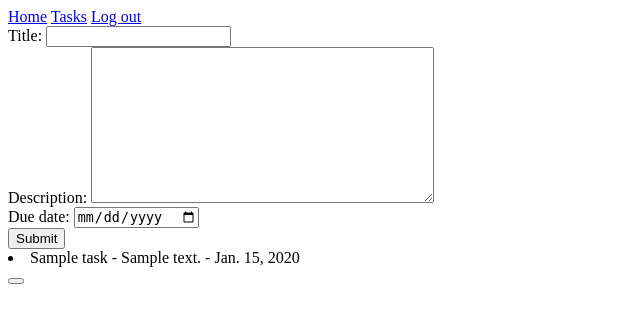
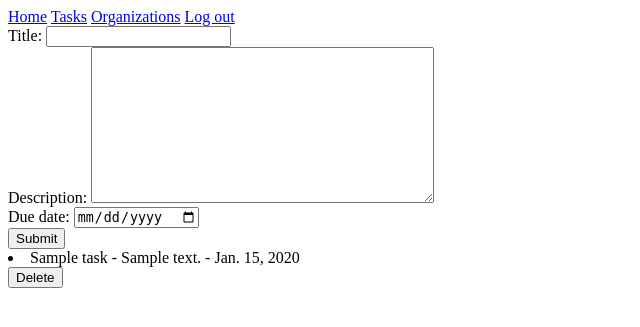
Before and after one commit to akgunkaya/projectfundjango, a Django app: page /tasks/ in a window 1280 px wide. Shown: the top 327 px of the page, without its empty margins (0-640 px from the left). Run offline with Django 4.2, Linux system fonts and the light colour scheme; a user stored in the database is signed in; tables that the repository leaves empty hold one stand-in row (values such as "Sample post").

Commit message:
started adding organization functionality

```diff
--- a/taskapp/forms.py
+++ b/taskapp/forms.py
@@ -1,7 +1,7 @@
 from django import forms
 from django.contrib.auth.forms import UserCreationForm
 from django.contrib.auth.models import User
-from .models import Task
+from .models import Task, Organization
 
 class SignupForm(UserCreationForm):
     class Meta:
@@ -20,3 +20,8 @@ class CreateTaskForm(forms.ModelForm):
     class Meta:
         model = Task
         fields = ['title', 'description', 'due_date']
+
+class CreateOrganizationForm(forms.ModelForm):
+    class Meta:
+        model = Organization
+        fields = ['name']
--- a/taskapp/models.py
+++ b/taskapp/models.py
@@ -1,6 +1,13 @@
 from django.db import models
+from django.contrib.auth.models import User
 
-# Create your models here.
+class Organization(models.Model):
+    name = models.CharField(max_length=100)
+    users = models.ManyToManyField(User)
+
+    def __str__(self):
+        return self.name
+
 class Task(models.Model):
     STATUS_CHOICES = [
     ('TODO', 'To Do'),
@@ -11,6 +18,8 @@ class Task(models.Model):
     title = models.CharField(max_length=100)
     description = models.TextField()
     due_date = models.DateField()
+    organization = models.ForeignKey(Organization, on_delete=models.CASCADE)
+    assigned_to = models.ForeignKey(User, on_delete=models.SET_NULL, null=True)
     status = models.CharField(max_length=12, choices=STATUS_CHOICES, default='TODO')
     created_at = models.DateTimeField(auto_now_add=True)
     updated_at = models.DateTimeField(auto_now=True)
--- a/taskapp/templates/base.html
+++ b/taskapp/templates/base.html
@@ -19,6 +19,7 @@
             <a href="{% url 'home' %}">Home</a>
             {% if user.is_authenticated %}
                 <a href="{% url 'tasks' %}">Tasks</a>
+                <a href="{% url 'organizations' %}">Organizations</a>
                 <a href="{% url 'logout' %}">Log out</a>
             {% else %}
                 <a href="{% url 'login' %}">Login</a>
--- /dev/null
+++ b/taskapp/templates/organizations/partials/create_organization_form.html
@@ -0,0 +1,5 @@
+<form method="POST" hx-post="{% url 'organizations' %}" hx-target="#organizations-response" hx-swap="innerHTML">
+  {% csrf_token %}
+  {{ form.as_div }}
+  <button type="submit">Submit</button>
+</form>
--- a/taskapp/templates/tasks/partials/list_tasks.html
+++ b/taskapp/templates/tasks/partials/list_tasks.html
@@ -1,4 +1,8 @@
 {% for task in tasks %}
-  <li>{{ task }} - {{ task.description }} - {{task.due_date}}</li>
-  <button hx-post=></button>
+  <div id="task-item-{{ task.id }}">
+    <li>{{ task }} - {{ task.description }} - {{task.due_date}}</li>
+    <button hx-post="{% url 'delete_task' task.id %}" hx-confirm="Are you sure?" hx-target="#task-item-{{ task.id }}" hx-swap="outerHTML">
+      Delete
+    </button>
+  </div>
 {% endfor %}
--- a/taskapp/templates/tasks/partials/task_form.html
+++ b/taskapp/templates/tasks/partials/task_form.html
@@ -1,4 +1,4 @@
-<form method="GET" hx-post="{% url 'tasks' %}" hx-target="#tasks-response" hx-swap="innerHTML">
+<form method="POST" hx-post="{% url 'tasks' %}" hx-target="#tasks-response" hx-swap="innerHTML">
     {% csrf_token %}
     {{ form.as_div }}
     <button type="submit">Submit</button>
--- a/taskapp/urls.py
+++ b/taskapp/urls.py
@@ -7,4 +7,7 @@ urlpatterns = [
     path('signup/', views.user_signup, name='signup'),
     path('logout/', views.user_logout, name='logout'),
     path('tasks/', views.tasks, name='tasks'),
+    path('tasks/delete/<int:task_id>/', views.delete_task, name='delete_task'),
+    path('organizations/', views.organizations, name='organizations'),
+        path('organizations/delete/<int:organization_id>/', views.delete_organization, name='delete_organization'),
 ]
--- a/taskapp/views.py
+++ b/taskapp/views.py
@@ -1,8 +1,11 @@
-from django.shortcuts import render, redirect
+from django.shortcuts import render, redirect, get_object_or_404
 from django.contrib.auth import authenticate, login, logout
-from .forms import UserCreationForm, LoginForm, CreateTaskForm
+from .forms import UserCreationForm, LoginForm, CreateTaskForm, CreateOrganizationForm
 from django.contrib.auth.decorators import login_required
-from .models import Task
+from django.contrib.auth.models import User
+from django.http import HttpResponse
+from .models import Task, Organization
+
 
 
 
@@ -42,17 +45,23 @@ def user_logout(request):
     logout(request)
     return redirect('/login')
 
+# TODO implemenet functionality that user cannot see tasks in organizations they are not part of this needs to be server side restricted
 @login_required
 def tasks(request):
     form = CreateTaskForm()
-    tasks = Task.objects.all()
+    current_user = request.user
+    user_organizations = current_user.organization_set.all()
+    tasks = Task.objects.filter(organization__in=user_organizations)
     error = None
 
     if request.method == 'POST':
         form = CreateTaskForm(request.POST)
         if form.is_valid():
             # Save the new task to the database
-            form.save()
+            task = form.save(commit=False)
+            # TODO this needs to be set to current organization
+            task.organization = some_organization_instance  # Set the organization here
+            task.save()
             # Check if the request is an HTMX request
             if request.headers.get('HX-Request'):
                 # Return only the list to update the part of the page with tasks
@@ -70,5 +79,43 @@ def tasks(request):
     # For a standard GET request, render the entire tasks page
     return render(request, 'tasks/tasks.html', {'form': form, 'tasks': tasks, 'error': error})
 
-def delete_tasks(request):
-    task = Task.objects.get(id=1)
+@login_required
+def delete_task(request, task_id):
+    task = get_object_or_404(Task, pk=task_id)
+    task.delete()
+    return HttpResponse('')
+
+@login_required
+def organizations(request):
+    current_user = request.user
+    organizations = current_user.organization_set.all()
+    error = None
+
+    # TODO need to set a current organization even though user can create many organizations and be part of them
+    form = CreateOrganizationForm()
+    if request.method == 'POST':
+        form = CreateOrganizationForm(request.POST)
+        if form.is_valid():
+            organization = form.save(commit=False)  # Create a new organization instance but don't save it yet
+            organization.save()
+            organization.users.add(current_user)
+            if request.headers.get('HX-Request'):
+                # Return only the list to update the part of the page with tasks
+                return render(request, 'organizations/partials/list_organizations.html', {'organizations': organizations})
+            else:
+                # For non-HTMX requests, redirect to the main tasks page
+                return redirect('organizations')
+        else:
+            error = "Oops, something went wrong."
+
+
+    if request.headers.get('HX-Request'):
+        return render(request, 'organizations/partials/create_organization_form.html', {'form': form, 'organizations': organizations, 'error': error})
+
+    return render(request, 'organizations/organizations.html', {'form': form, 'organizations': organizations, 'error': error})
+
+@login_required
+def delete_organization(request, organization_id):
+    organization = get_object_or_404(Organization, pk=organization_id)
+    organization.delete()
+    return HttpResponse('')
```
Also changed, not shown: taskapp/admin.py (+8 -3 lines), taskapp/templates/organizations/organizations.html (added, +15 -0 lines), taskapp/templates/organizations/partials/list_organizations.html (added, +8 -0 lines), taskapp/migrations/0004_organization.py (added), taskapp/migrations/0005_task_assigned_to_task_organization.py (added), taskapp/migrations/0006_alter_task_organization.py (added).
